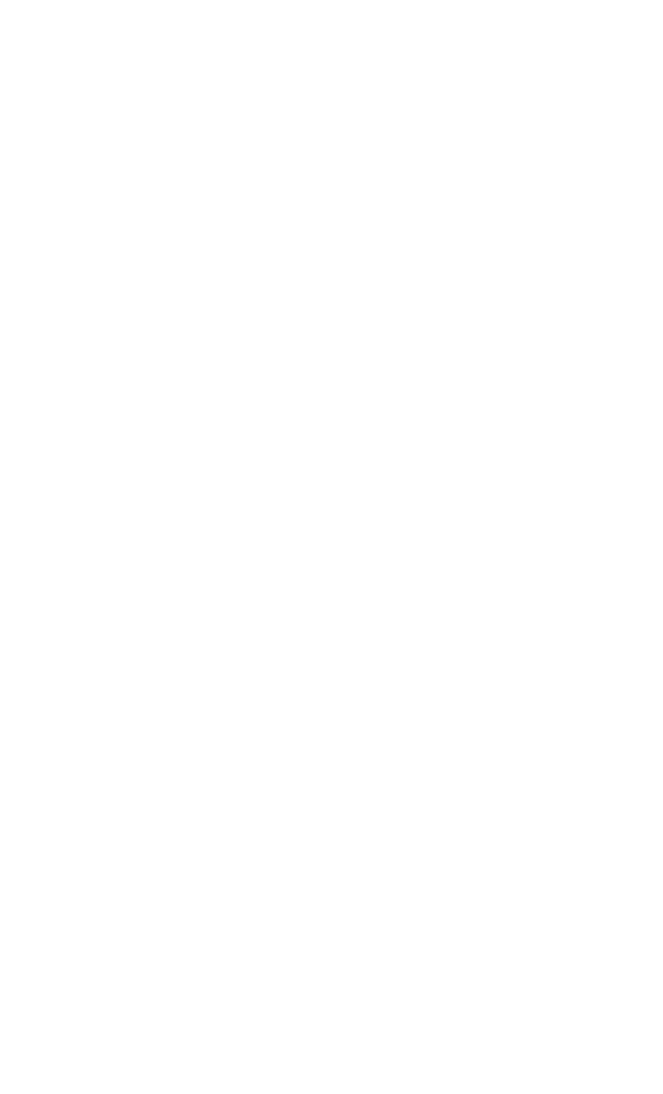
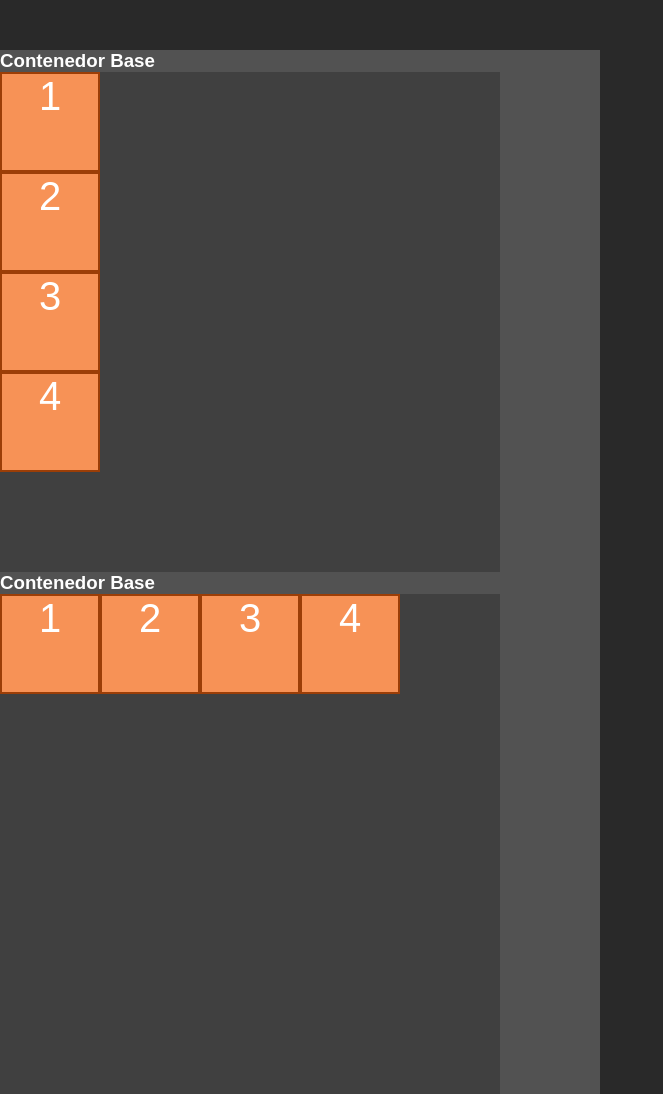
Before and after one commit to SebaGNH/GNH-Flexbox-B, a plain HTML site: page index.html in a window 1280 px wide. Shown: the whole page, without its empty margins (0-663 px from the left). Before the commit the page ends 800 px from the top, so only its background shows below. Drawn offline with Linux system fonts and the light colour scheme.

Commit message:
See agregó contendor base con flex row

```diff
--- a/index.html
+++ b/index.html
@@ -4,9 +4,82 @@
   <meta charset="UTF-8">
   <meta http-equiv="X-UA-Compatible" content="IE=edge">
   <meta name="viewport" content="width=device-width, initial-scale=1.0">
-  <title>Document</title>
+  <link rel="shortcut icon" href="https://img.icons8.com/color/344/ok--v1.png" type="image/x-icon">
+  <title>Flexbox GNH</title>
+  <style>
+    *{
+      margin: 0;
+      padding: 0;
+      box-sizing: border-box;
+    }
+    body{
+      background-color: #292929;
+      color: #fff;
+      font-family: Arial, Helvetica, sans-serif;
+    }
+    .containerBody {
+      margin-top: 50px;
+      display: flex;
+      justify-content: center;
+      flex-direction: column;
+    }
+
+    .containerFlex{
+      background-color: #525252;
+      width: 600px;
+    }
+
+    .containerBox{
+      background-color: #404040;
+      width: 500px;
+      height: 500px;
+    }
+    .box{
+      width: 100px;
+      height: 100px;
+      background:#f79256;
+      border: 2px solid #9C3E07;
+      font-size: 40px;
+      text-align: center;
+      color: #fff;
+    }
+  </style>
 </head>
 <body>
+  <div class="containerBody">
 
+    <!-- Contenedor base -->
+    <style>
+    </style>
+    <div class="containerFlex">
+      <h3>Contenedor Base</h3>
+      <div class="containerBox">
+        <div class="box">1</div>
+        <div class="box">2</div>
+        <div class="box">3</div>
+        <div class="box">4</div>
+      </div>
+    </div>
+
+
+    <!-- Contenedor Flex -->
+    <style>
+      .flex-row{
+        display: flex;
+        flex-direction: row;
+      }
+    </style>
+    <div class="containerFlex">
+      <h3>Contenedor Base</h3>
+      <div class="containerBox flex-row">
+        <div class="box">1</div>
+        <div class="box">2</div>
+        <div class="box">3</div>
+        <div class="box">4</div>
+      </div>
+    </div>
+
+    <!-- Footer -->
+  </div>
 </body>
 </html>
```
